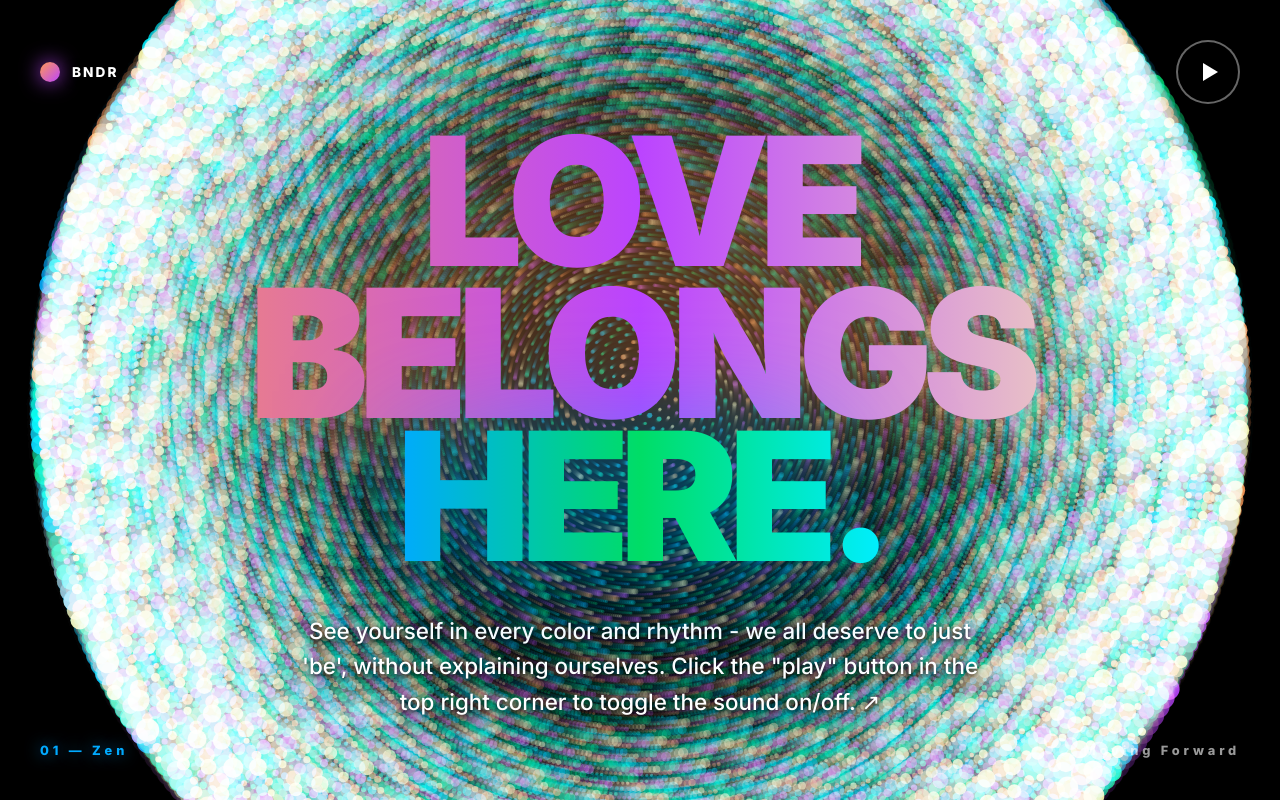
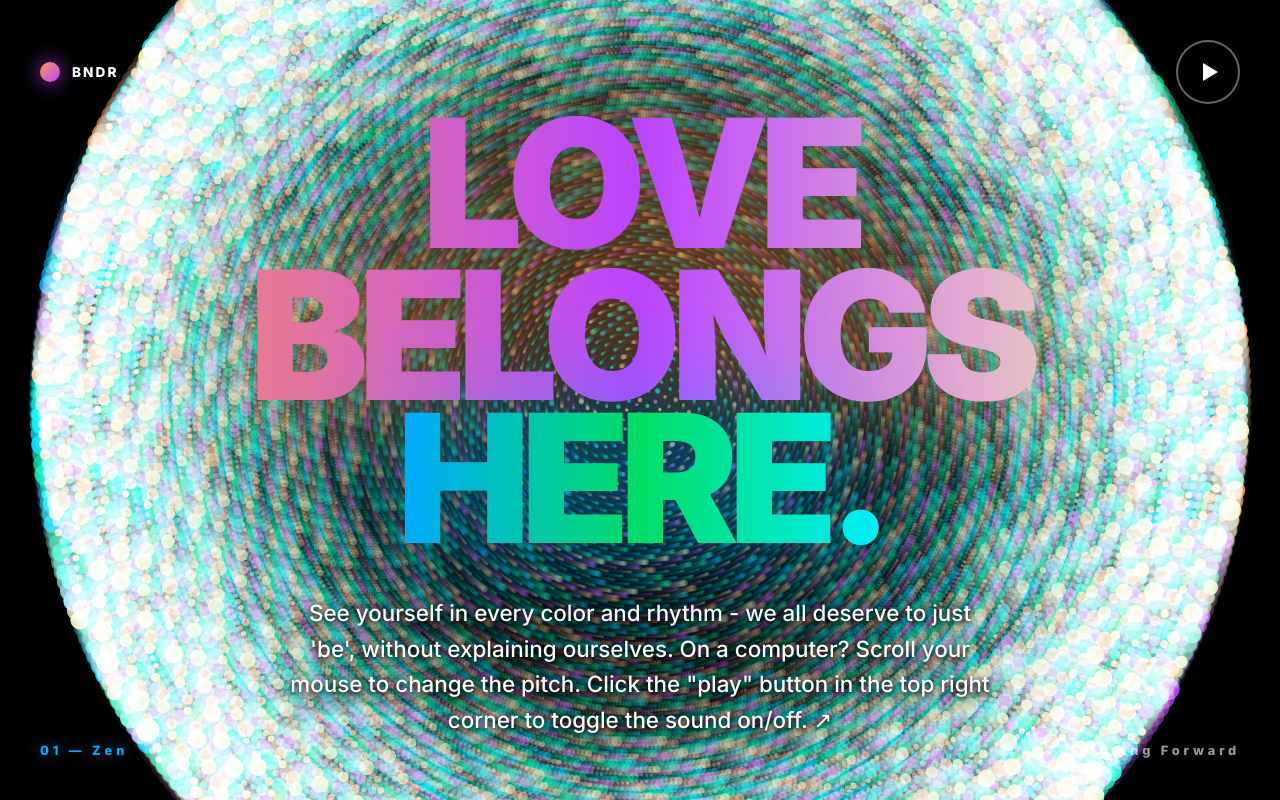
Before and after one commit to BNDRBOTS/pulse, a plain HTML site: page index.html in a window 1280 px wide. Drawn offline with nearby package versions, Linux system fonts and the light colour scheme; animation ran at ten frames a second.

Commit message:
Update index.html

```diff
--- a/index.html
+++ b/index.html
@@ -184,7 +184,7 @@
             <div class="headline-top">LOVE BELONGS</div>
             <div class="headline-bottom">HERE.</div>
             <div class="subtitle">
-                See yourself in every color and rhythm - we all deserve to just 'be', without explaining ourselves. Click the "play" button in the top right corner to toggle the sound on/off. ↗
+                See yourself in every color and rhythm - we all deserve to just 'be', without explaining ourselves. On a computer? Scroll your mouse to change the pitch. Click the "play" button in the top right corner to toggle the sound on/off. ↗
             </div>
         </div>
 
```
